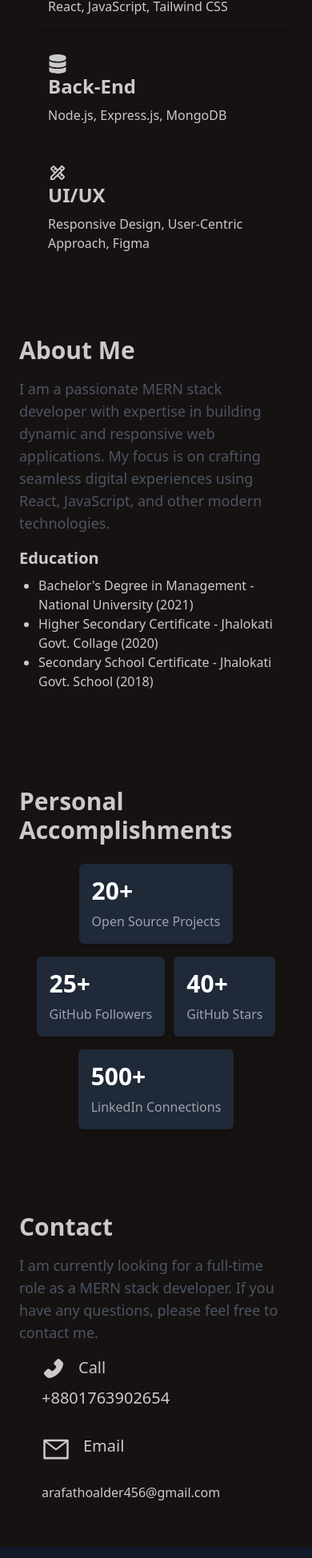
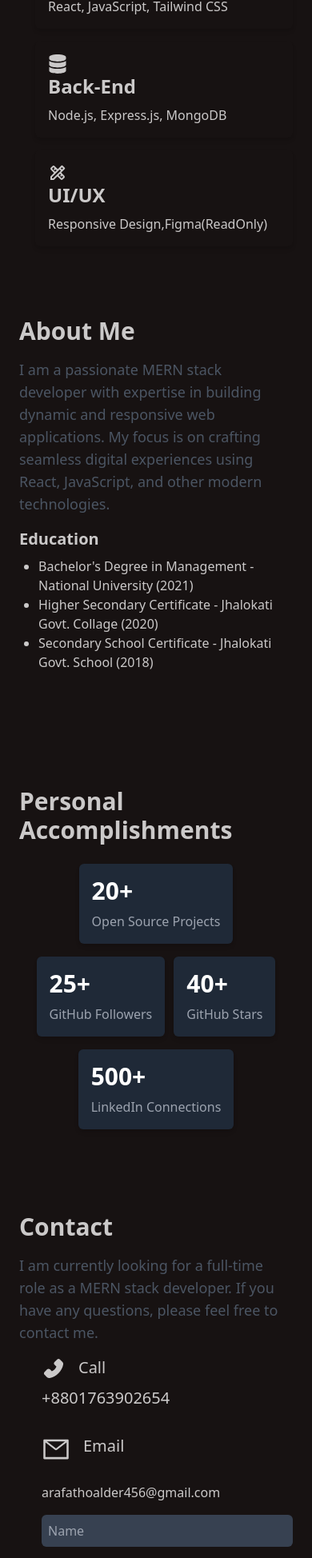
Before and after one commit to arafatah/arafat-portfolio-client, a React (Vite) app: page / in a window 390 px wide. Shown: the part 4776-6724 px from the top of the page at 80% size. Built offline with nearby package versions, Linux system fonts and the light colour scheme.

Commit message:
contact form added, photo added

```diff
--- a/package.json
+++ b/package.json
@@ -15,6 +15,7 @@
     "match-sorter": "^6.3.1",
     "react": "^18.2.0",
     "react-dom": "^18.2.0",
+    "react-hook-form": "^7.49.1",
     "react-icons": "^4.12.0",
     "react-router-dom": "^6.20.1",
     "react-scroll": "^1.9.0",
--- a/src/Components/AboutMe/AboutMe.jsx
+++ b/src/Components/AboutMe/AboutMe.jsx
@@ -1,19 +1,35 @@
 const AboutMe = () => {
   return (
-      <div id="about" className="max-w-screen-xl mx-auto p-6 mt-10">
-        <div className="mb-8">
+    <div id="about" className="max-w-screen-xl mx-auto p-6 mt-10 md:flex ">
+      <div className="mr-4 md:w-1/2">
         <h2 className="text-3xl font-bold mb-4">About Me</h2>
         <p className="text-lg text-gray-600 mb-4">
-            I am a passionate MERN stack developer with expertise in building dynamic and responsive web applications. My focus is on crafting seamless digital experiences using React, JavaScript, and other modern technologies.
+          I am a passionate MERN stack developer with expertise in building
+          dynamic and responsive web applications. My focus is on crafting
+          seamless digital experiences using React, JavaScript, and other modern
+          technologies.
         </p>
         <div>
           <h3 className="text-xl font-semibold mb-2">Education</h3>
           <ul className="list-disc pl-6">
-              <li>Bachelor's Degree in Management - National University (2021)</li>
-              <li>Higher Secondary Certificate - Jhalokati Govt. Collage (2020)</li>
-              <li>Secondary School Certificate - Jhalokati Govt. School (2018)</li>
+            <li>
+              Bachelor's Degree in Management - National University (2021)
+            </li>
+            <li>
+              Higher Secondary Certificate - Jhalokati Govt. Collage (2020)
+            </li>
+            <li>
+              Secondary School Certificate - Jhalokati Govt. School (2018)
+            </li>
           </ul>
         </div>
+      </div>
+      <div className="mt-14 ml-14 transform ease-in duration-500 hover:scale-105 ">
+        <img
+          src="https://i.ibb.co/wpjWtPd/20230616-162016.jpg"
+          alt="Profile Picture of Arafat"
+          className="grayscale-[50%] hover:grayscale-0 ease-in duration-500  w-52 hidden md:block h-52 object-cover rounded-xl"
+        />
       </div>
     </div>
   );
--- a/src/Components/Technologies/Technologies.jsx
+++ b/src/Components/Technologies/Technologies.jsx
@@ -27,7 +27,7 @@ const Technologies = () => {
                 <MdOutlineDesignServices className="text-2xl"/>
 
                     <h2 className="text-2xl font-semibold mb-2">UI/UX</h2>
-                    <p>Responsive Design, User-Centric Approach, Figma</p>
+                    <p>Responsive Design,Figma(ReadOnly)</p>
                 </div>
             </div>
         </div>
--- /dev/null
+++ b/src/ContactSection/ContactForm.jsx
@@ -0,0 +1,51 @@
+import { AiFillPhone, AiOutlineMail } from "react-icons/ai";
+import { useForm, FormProvider } from "react-hook-form";
+
+const ContactForm = () => {
+    const methods = useForm();
+
+    const onSubmit = (data) => {
+      // Handle the form data (e.g., send it to your server or an email service)
+      console.log(data);
+    };
+
+    return (
+        <FormProvider {...methods}>
+      <form
+        onSubmit={methods.handleSubmit(onSubmit)}
+        className="flex flex-col gap-4 w-full md:p-6 rounded-md"
+      >
+        <input
+          type="text"
+          placeholder="Name"
+          {...methods.register('name', { required: 'Name is required' })}
+          className="p-2  rounded-md w-full bg-gray-700 text-white"
+        />
+        <input
+          type="email"
+          placeholder="Email"
+          {...methods.register('email', { required: 'Email is required' })}
+          className="p-2  rounded-md w-full bg-gray-700 text-white"
+        />
+        <textarea
+          placeholder="Message"
+          {...methods.register('message', { required: 'Message is required' })}
+          rows="4"
+          className="p-2  rounded-md w-full bg-gray-700 text-white"
+        />
+        <div className="flex justify-end">
+        <button
+          type="submit"
+          className="bg-blue-500 text-white p-3 rounded-md w-1/2  hover:bg-blue-700 transition-colors"
+        >
+          Send Message
+        </button>
+        </div>
+      </form>
+    </FormProvider>
+
+    );
+  };
+
+
+  export default ContactForm;
--- a/src/ContactSection/ContactSection.jsx
+++ b/src/ContactSection/ContactSection.jsx
@@ -1,4 +1,5 @@
 import { AiFillPhone, AiOutlineMail } from "react-icons/ai";
+import ContactForm from "./ContactForm";
 
 const ContactSection = () => (
   <div className="max-w-screen-xl mx-auto p-6 mt-10">
@@ -9,9 +10,9 @@ const ContactSection = () => (
         If you have any questions, please feel free to contact me.
       </p>
       <div className="flex flex-col md:flex-row md:items-center gap-4 md:gap-8 pl-7">
-        {/** Call Section */}
+        {/* Call Section */}
         <div
-          className="flex flex-col  group cursor-pointer"
+          className="flex flex-col group cursor-pointer"
           onClick={() => (window.location.href = "tel:+8801303075677")}
         >
           <span className="flex text-3xl gap-4 mb-2 transition duration-300 group-hover:text-blue-500">
@@ -35,6 +36,10 @@ const ContactSection = () => (
             arafathoalder456@gmail.com
           </span>
         </div>
+        {/* Contact Form */}
+        <div className="flex w-full flex-col">
+          <ContactForm />
+        </div>
       </div>
     </div>
   </div>
```
Also changed, not shown: 1 other file (tests, documents, lock files or other folders). Lines whose indentation alone changed are shown as unchanged.
